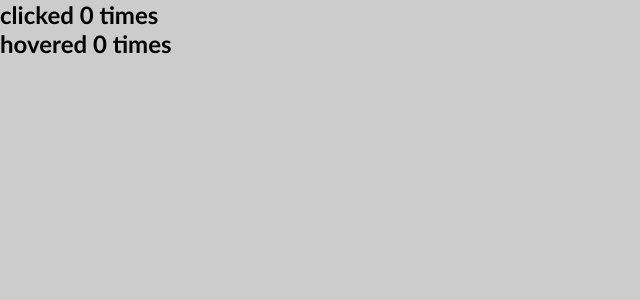
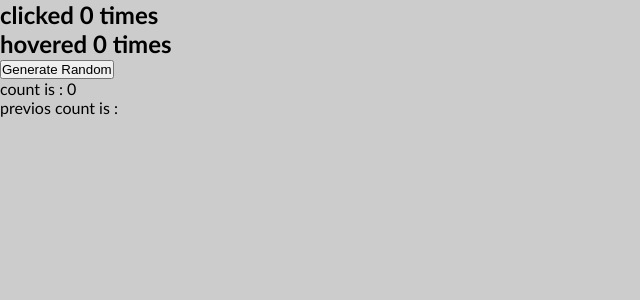
Before and after one commit to HaniehEbadi/React-Course, a React (Create React App) app: page / in a window 1280 px wide. Shown: the top 300 px of the page, without its empty margins (0-640 px from the left). Built offline with nearby package versions, Linux system fonts and the light colour scheme.

Commit message:
store previous state with useRef

```diff
--- a/src/CountComponents/App.js
+++ b/src/CountComponents/App.js
@@ -2,12 +2,14 @@
 import ClickComponent from "./ClickComponent"
 //import HookCounter from "./HookCounter"
 import HoverComponent from "./HoverComponent"
+import UseRefExample from "./useRef"
 
 const App = () => {
   return (
     <div>
       <ClickComponent name = "hana"/>
       <HoverComponent/>
+      <UseRefExample />
     </div>
   )
 }
--- /dev/null
+++ b/src/CountComponents/useRef.js
@@ -0,0 +1,20 @@
+import { useEffect, useRef, useState } from "react";
+
+const UseRefExample = () => {
+  const [count,setCount] = useState(0)
+  const prevCount = useRef()
+
+  useEffect(() => {
+    prevCount.current = count
+  },[count])
+
+  return (
+    <div>
+      <button onClick={() => setCount(Math.ceil(Math.random()*100))}> Generate Random </button>
+      <p>count is : {count}</p>
+      <p>previos count is : {prevCount.current}</p>
+    </div>
+   );
+}
+
+export default UseRefExample;
```
